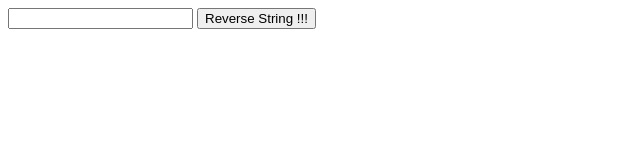
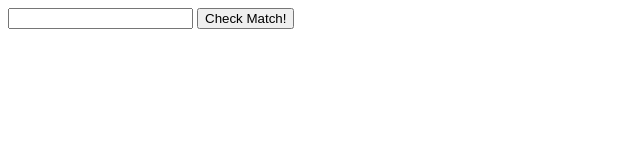
Before and after one commit to Ankitsingh6299/Javascript-practice, a plain HTML site: page index.html in a window 1280 px wide. Shown: the full height of the page, 0-640 px from the left. Drawn offline with Linux system fonts and the light colour scheme.

Commit message:
User guess with random number

```diff
--- /dev/null
+++ b/UserGuess.js
@@ -0,0 +1,22 @@
+/*
+Write a JavaScript program where the program takes a random integer between 1 to 10,
+the user is then prompted to input a guess number. If the user input matches with guess number,
+the program will display a message "Good Work" otherwise display a message "Not matched".
+*/
+function generateNumber(){
+    var randomNumber = Math.floor(Math.random()*11)
+    return randomNumber;
+}
+
+
+function matchNumber(id){
+    var userNumber = document.getElementById(id).value;
+    console.log(userNumber);
+    console.log(generateNumber());
+    if(userNumber==generateNumber()){
+        alert("Matched, Good Work")
+    }
+    else{
+        alert("Not Matched, Better luck next time!!!")
+    }
+}
--- a/index.html
+++ b/index.html
@@ -1,7 +1,7 @@
 <!DOCTYPE html>
 <html lang="en">
 <head>
-    <script src="./ReverseString.js"></script>
+    <script src="./UserGuess.js"></script>
     <meta charset="UTF-8">
     <meta http-equiv="X-UA-Compatible" content="IE=edge">
     <meta name="viewport" content="width=device-width, initial-scale=1.0">
@@ -9,6 +9,9 @@
 </head>
 <body>
     <input type="text" id="target"/>
+  <!--
     <button type="button" onclick="ReverseString('target')">Reverse String !!!</button>
+  -->
+  <button type="button" onload="generateNumber()" onclick="matchNumber('target')">Check Match!</button>
 </body>
 </html>
```
